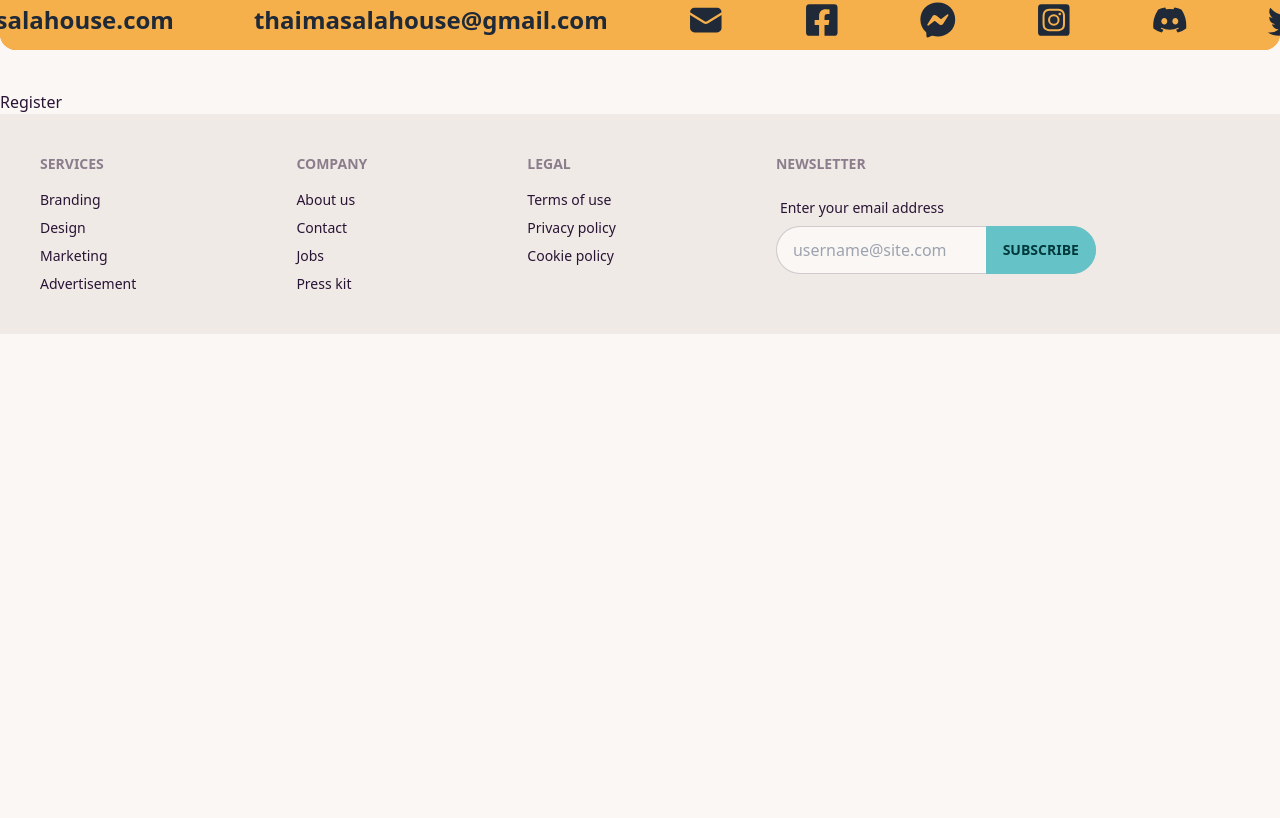
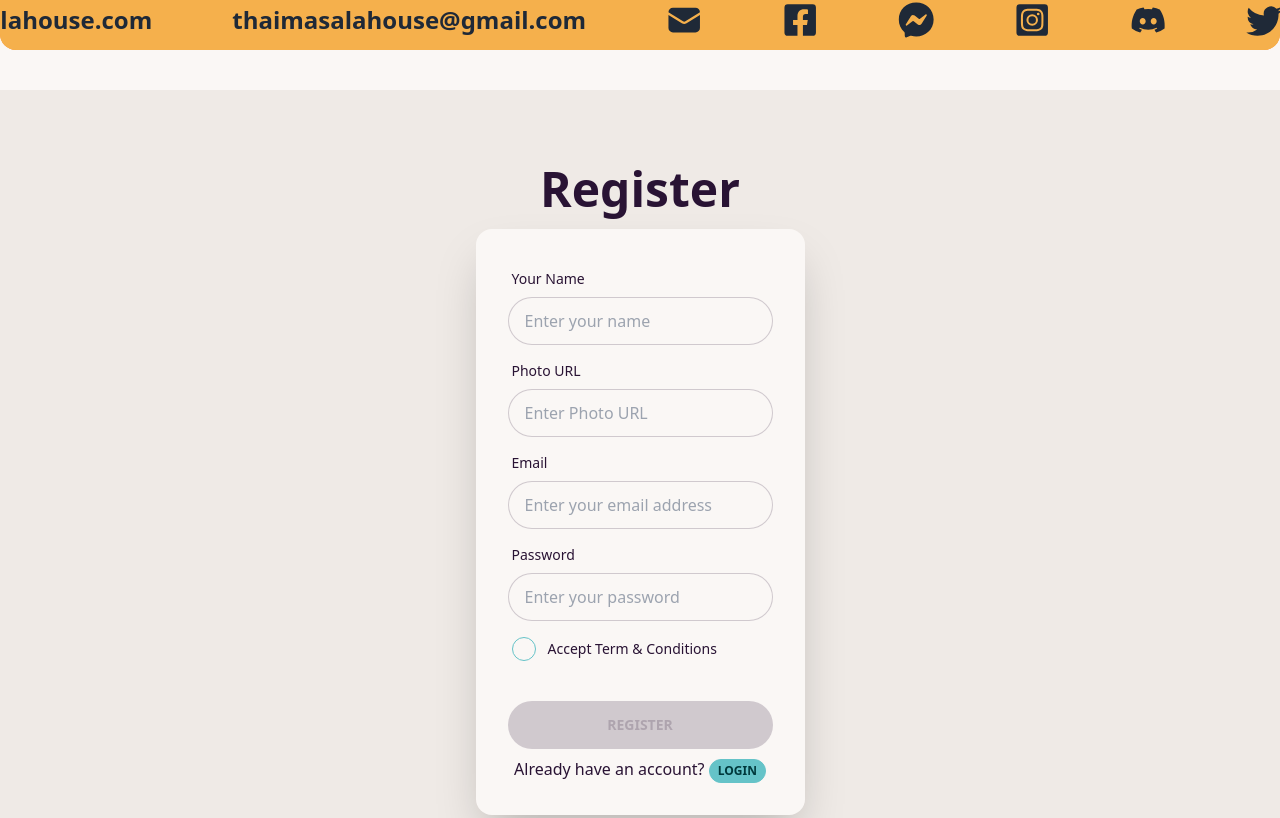
Before and after one commit to smarmaan/thai-masala-house-client, a React (Vite) app: page /register in a window 1280 px wide. Shown: the part 342-1160 px from the top of the page. Before the commit the page ends 800 px from the top, so only its background shows below. Built offline with nearby package versions, Linux system fonts and the light colour scheme; no server answers.

Commit message:
Login Register Auth provider setup Done...

```diff
--- a/src/pages/Login-Register/Login.jsx
+++ b/src/pages/Login-Register/Login.jsx
@@ -1,11 +1,120 @@
-import React from 'react';
+import React, { useContext, useState } from "react";
+
+import { Link, useLocation, useNavigate } from "react-router-dom";
+
+import { AuthContext } from "../../providers/AuthProvider";
+
+import { FaEye, FaEyeSlash } from "react-icons/fa";
 
 const Login = () => {
-    return (
-        <div>
-            Login
+  const { signIn } = useContext(AuthContext);
+
+  const [passwordType, setPasswordType] = useState("password");
+
+  const navigate = useNavigate();
+
+  const location = useLocation();
+  console.log(location);
+
+  const from = location?.state?.from?.pathname || "/";
+
+  const handleLogin = (e) => {
+    e.preventDefault();
+    const form = e.target;
+    const email = form.email.value;
+    const password = form.password.value;
+
+    console.log(email, password);
+
+    // setError("");
+    // setSuccess("");
+
+    signIn(email, password)
+      .then((result) => {
+        const loggedUser = result.user;
+        console.log(loggedUser);
+        form.reset();
+        navigate(from, { replace: true });
+
+        // setSuccess("Login Successful");
+      })
+      .catch((error) => {
+        console.error(error);
+        // setError(error.message);
+      });
+  };
+
+  const togglePassword = () => {
+    setPasswordType(passwordType === "password" ? "text" : "password");
+  };
+
+  return (
+    <div className="hero min-h-screen bg-base-200">
+      <div className="hero-content flex-col ">
+        <div className="text-center lg:text-left">
+          <h1 className="text-5xl font-bold">Login</h1>
         </div>
-    );
+        <div className="card flex-shrink-0 w-full max-w-sm shadow-2xl bg-base-100">
+          <form onSubmit={handleLogin} className="card-body">
+            <div className="form-control">
+              <label className="label">
+                <span className="label-text">Email address</span>
+              </label>
+              <input
+                type="email"
+                placeholder="Enter your email address"
+                name="email"
+                id="email"
+                required
+                className="input input-bordered"
+              />
+            </div>
+            <div className="form-control">
+              <label className="label">
+                <span className="label-text">Password</span>
+              </label>
+              <input
+                type={passwordType}
+                placeholder="Enter your password"
+                name="password"
+                id="password"
+                required
+                className="input input-bordered"
+              />
+              <button className="my-2 " onClick={togglePassword}>
+                {passwordType === "password" ? (
+                  <div className="flex items-center gap-2 justify-end">
+                    <FaEye></FaEye>Show PassWord{" "}
+                  </div>
+                ) : (
+                  <div className="flex items-center gap-2 justify-end">
+                    <FaEyeSlash /> Hide PassWord{" "}
+                  </div>
+                )}
+              </button>
+              <label className="label">
+                <Link to="/register" className="label-text-alt link link-hover">
+                  Forgot password?
+                </Link>
+              </label>
+            </div>
+            <div className="form-control mt-6">
+              <button className="btn btn-primary">Login</button>
+            </div>
+
+            <p>
+              New to EMA-JHON?{" "}
+              <span>
+                <Link to="/register" className="btn btn-xs btn-primary">
+                  Register
+                </Link>
+              </span>
+            </p>
+          </form>
+        </div>
+      </div>
+    </div>
+  );
 };
 
 export default Login;
--- a/src/pages/Login-Register/Register.jsx
+++ b/src/pages/Login-Register/Register.jsx
@@ -1,7 +1,203 @@
-import React from "react";
+import React, { useContext, useState } from "react";
+
+import { Link } from "react-router-dom";
+
+import { AuthContext } from "../../providers/AuthProvider";
 
 const Register = () => {
-  return <div>Register</div>;
+  const [error, setError] = useState("");
+  const [success, setSuccess] = useState("");
+
+  const { createUser } = useContext(AuthContext);
+
+  const [accepted, setAccepted] = useState(false);
+
+  const handleRegister = (e) => {
+    e.preventDefault();
+    const form = e.target;
+    const name = form.name.value;
+    const photo = form.photo.value;
+    const email = form.email.value;
+    const password = form.password.value;
+
+    console.log(name, email, password, photo);
+
+    setError("");
+    setSuccess("");
+
+    createUser(email, password)
+      .then((result) => {
+        const createdUser = result.user;
+        console.log(createdUser);
+      })
+      .catch((error) => {
+        console.error(error);
+
+        setError(error.message);
+      });
+  };
+
+  const handleAccepted = (e) => {
+    setAccepted(e.target.checked);
+  };
+
+  return (
+    <div className="hero min-h-screen bg-base-200">
+      <div className="hero-content flex-col ">
+        <div className="text-center lg:text-left">
+          <h1 className="text-5xl font-bold">Register</h1>
+        </div>
+        <div className="card flex-shrink-0 w-full max-w-sm shadow-2xl bg-base-100">
+          {/*
+
+
+
+             */}
+
+          <form onSubmit={handleRegister} className="card-body">
+            <div className="form-control">
+              <label className="label">
+                <span className="label-text">Your Name</span>
+              </label>
+              <input
+                type="text"
+                placeholder="Enter your name"
+                name="name"
+                id="name"
+                required
+                className="input input-bordered"
+              />
+            </div>
+
+            {/*
+
+
+
+ */}
+
+            <div className="form-control">
+              <label className="label">
+                <span className="label-text">Photo URL</span>
+              </label>
+              <input
+                type="text"
+                placeholder="Enter Photo URL"
+                name="photo"
+                id="photo"
+                required
+                className="input input-bordered"
+              />
+            </div>
+
+            {/*
+
+
+
+ */}
+
+            <div className="form-control">
+              <label className="label">
+                <span className="label-text">Email</span>
+              </label>
+              <input
+                type="email"
+                placeholder="Enter your email address"
+                name="email"
+                id="email"
+                required
+                className="input input-bordered"
+              />
+            </div>
+
+            {/*
+
+
+ */}
+
+            <div className="form-control">
+              <label className="label">
+                <span className="label-text">Password</span>
+              </label>
+              <input
+                type="password"
+                placeholder="Enter your password"
+                name="password"
+                id="password"
+                required
+                className="input input-bordered"
+              />
+            </div>
+
+            {/*
+
+
+
+
+
+
+ */}
+
+            <div className="form-control">
+              <label className="label cursor-pointer justify-start gap-3">
+                <input
+                  type="checkbox"
+                  onClick={handleAccepted}
+                  name="accept"
+                  id="accept"
+                  className="checkbox checkbox-primary"
+                />
+                <span className="label-text">
+                  Accept <Link to="/terms">Term & Conditions</Link>{" "}
+                </span>
+              </label>
+            </div>
+
+            {/*
+
+
+
+
+ */}
+
+            <div className="form-control mt-6">
+              {accepted ? (
+                <button className="btn btn-primary ">Register</button>
+              ) : (
+                <button className="btn btn-primary btn-disabled">
+                  Register
+                </button>
+              )}
+            </div>
+
+            <p className="text-center">
+              Already have an account?{" "}
+              <span>
+                <Link to="/login" className="btn btn-xs btn-primary">
+                  Login
+                </Link>
+              </span>
+            </p>
+
+            {error && (
+              <p className="text-red-600 bg-red-100 rounded-3xl px-2 py-1">
+                {error}
+              </p>
+            )}
+
+            {success && (
+              <p className="text-green-600 bg-green-100 rounded-3xl px-2 py-1">
+                {success}
+              </p>
+            )}
+          </form>
+          {/*
+
+
+
+ */}
+        </div>
+      </div>
+    </div>
+  );
 };
-
 export default Register;
--- a/src/pages/Shared/Navbar/Navbar.jsx
+++ b/src/pages/Shared/Navbar/Navbar.jsx
@@ -3,7 +3,15 @@ import { Link, NavLink } from "react-router-dom";
 import { AuthContext } from "../../../providers/AuthProvider";
 import { FaUserCircle } from "react-icons/fa";
 const Navbar = () => {
-  const { user } = useContext(AuthContext);
+  const { user, logout } = useContext(AuthContext);
+
+  const handleLogout = () => {
+    logout()
+      .then()
+      .catch((error) => {
+        console.error(error);
+      });
+  };
 
   return (
     <div className="navbar bg-orange-400 rounded-3xl my-10">
@@ -31,7 +39,7 @@ const Navbar = () => {
           >
             <NavLink
               className={({ isActive }) =>
-                isActive ? "text-[#F9A51A] bg-black" : ""
+                isActive ? "text-[#F9A51A] bg-black btn" : " btn"
               }
               to="/"
             >
@@ -40,7 +48,7 @@ const Navbar = () => {
 
             <NavLink
               className={({ isActive }) =>
-                isActive ? "text-[#F9A51A] bg-black" : ""
+                isActive ? "text-[#F9A51A] bg-black btn" : " btn"
               }
               to="/all-recipes"
             >
@@ -49,7 +57,7 @@ const Navbar = () => {
 
             <NavLink
               className={({ isActive }) =>
-                isActive ? "text-[#F9A51A] bg-black" : ""
+                isActive ? "text-[#F9A51A] bg-black btn" : " btn"
               }
               to="/blog"
             >
@@ -70,21 +78,11 @@ const Navbar = () => {
       </div>
       <div className="navbar-center hidden lg:flex">
         <ul className="menu menu-horizontal px-1">
-          {/* <li>
-            <Link> Home</Link>
-          </li>
 
-          <li>
-            <Link to="/all-recipes"> Chef Recipes</Link>
-          </li>
-
-          <li>
-            <Link to="blog">Blog</Link>
-          </li> */}
 
           <NavLink
             className={({ isActive }) =>
-              isActive ? "text-[#F9A51A] bg-black" : ""
+              isActive ? "text-[#F9A51A] bg-black btn" : " btn"
             }
             to="/"
           >
@@ -93,7 +91,7 @@ const Navbar = () => {
 
           <NavLink
             className={({ isActive }) =>
-              isActive ? "text-[#F9A51A] bg-black" : ""
+              isActive ? "text-[#F9A51A] bg-black  btn" : " btn"
             }
             to="/all-recipes"
           >
@@ -102,7 +100,7 @@ const Navbar = () => {
 
           <NavLink
             className={({ isActive }) =>
-              isActive ? "text-[#F9A51A] bg-black" : ""
+              isActive ? "text-[#F9A51A] bg-black btn" : " btn"
             }
             to="/blog"
           >
@@ -110,16 +108,7 @@ const Navbar = () => {
           </NavLink>
         </ul>
       </div>
-      {/* <div className="navbar-end">
-        <NavLink
-          className={({ isActive }) =>
-            isActive ? "text-[#F9A51A] bg-black" : ""
-          }
-          to="/login"
-        >
-          Login
-        </NavLink>
-      </div> */}
+
 
       <div className="navbar-end">
         {/* {user && (
@@ -135,11 +124,13 @@ const Navbar = () => {
         )}
 
         {user ? (
-          <button className="btn btn-xs btn-accent">Logout</button>
+          <button onClick={handleLogout} className="btn btn-xs btn-accent">
+            Logout
+          </button>
         ) : (
           <NavLink
             className={({ isActive }) =>
-              isActive ? "text-[#F9A51A] bg-black" : ""
+              isActive ? "text-[#F9A51A] bg-black btn" : " btn"
             }
             to="/login"
           >
--- a/src/providers/AuthProvider.jsx
+++ b/src/providers/AuthProvider.jsx
@@ -1,6 +1,34 @@
-import React, { createContext } from "react";
+// import React, { createContext } from "react";
 
-import { getAuth } from "firebase/auth";
+// import { getAuth } from "firebase/auth";
+// import { app } from "../firebase/firebase.config";
+
+// export const AuthContext = createContext(null);
+
+// const auth = getAuth(app);
+
+// const AuthProvider = ({ children }) => {
+//   // const user = { displayName: "Armaan" };
+//   const user = null;
+
+//   const authInfo = { user };
+
+//   return (
+//     <AuthContext.Provider value={authInfo}>{children}</AuthContext.Provider>
+//   );
+// };
+
+// export default AuthProvider;
+
+import React, { createContext, useEffect, useState } from "react";
+
+import {
+  createUserWithEmailAndPassword,
+  getAuth,
+  onAuthStateChanged,
+  signInWithEmailAndPassword,
+  signOut,
+} from "firebase/auth";
 import { app } from "../firebase/firebase.config";
 
 export const AuthContext = createContext(null);
@@ -8,10 +36,40 @@ export const AuthContext = createContext(null);
 const auth = getAuth(app);
 
 const AuthProvider = ({ children }) => {
-  const user = { displayName: "Armaan" };
-  // const user = null;
+  const [user, setUser] = useState(null);
 
-  const authInfo = { user };
+  const [loading, setLoading] = useState(true);
+
+  const createUser = (email, password) => {
+    setLoading(true);
+
+    return createUserWithEmailAndPassword(auth, email, password);
+  };
+
+  const signIn = (email, password) => {
+    setLoading(true);
+
+    return signInWithEmailAndPassword(auth, email, password);
+  };
+
+  const logout = () => {
+    setLoading(true);
+
+    return signOut(auth);
+  };
+
+  useEffect(() => {
+    const unsubscribe = onAuthStateChanged(auth, (loggedUser) => {
+      // console.log(`logged in user inside auth state observer `, loggedUser);
+
+      setUser(loggedUser);
+      setLoading(false);
+    });
+
+    return () => unsubscribe();
+  }, []);
+
+  const authInfo = { user, createUser, signIn, logout, loading };
 
   return (
     <AuthContext.Provider value={authInfo}>{children}</AuthContext.Provider>
--- a/src/routes/Routes.jsx
+++ b/src/routes/Routes.jsx
@@ -12,7 +12,7 @@ export const router = createBrowserRouter([
   {
     path: "/",
     element: <Main></Main>,
-    errorElement: <div> 404</div>,
+    // errorElement: <div> 404</div>,
     children: [
       {
         path: "/",
```
